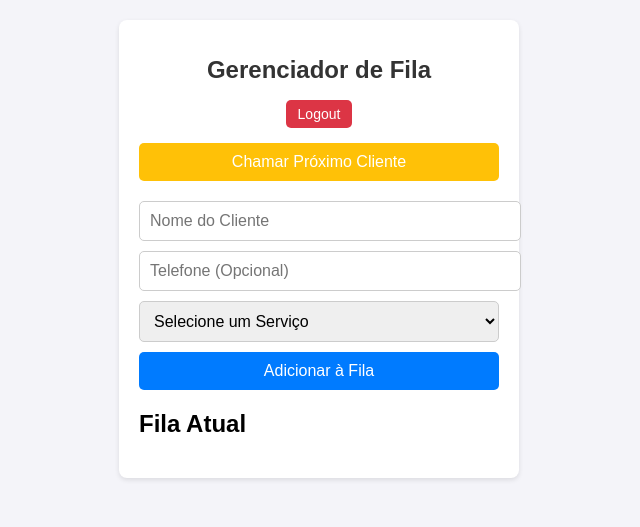
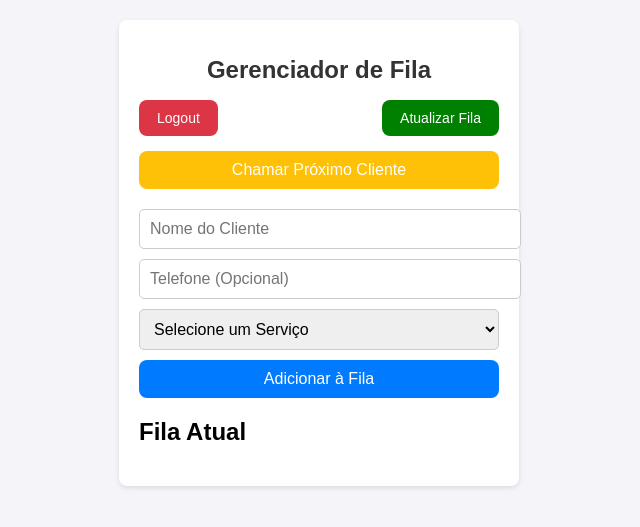
Before and after one commit to brennolvs/fila_barbearia, a Flask app: page / in a window 1280 px wide. Shown: the top 527 px of the page, without its empty margins (321-961 px from the left). Run offline with Flask 3, Linux system fonts and the light colour scheme; the visitor is signed in with stand-in values (Sample User, id 1).

Commit message:
implementando o botão e a função de atualizar a fila

```diff
--- a/app.py
+++ b/app.py
@@ -44,6 +44,10 @@ def chamar_cliente():
     # Passando cliente_atual para o template, mesmo que seja None
     return render_template('index.html', fila=fila, cliente_atual=cliente_atual, mensagem=mensagem, is_barber=True)
 
+@app.route('/atualizar_fila', methods=['POST'])
+def atualizar_fila():
+    # A rota apenas renderiza novamente a página, atualizando a fila
+    return redirect(url_for('index'))
 
 @app.route('/login', methods=['GET', 'POST'])
 def login():
--- a/templates/index.html
+++ b/templates/index.html
@@ -62,6 +62,7 @@
             color: white;
             border: none;
             cursor: pointer;
+            border-radius: 8px; /* Mais retangular */
         }
 
         /* Botão de Logout (vermelho e menor) */
@@ -69,17 +70,22 @@
             background-color: #dc3545;
             color: white;
             border: none;
-            padding: 6px 12px;
-            font-size: 14px;
-            border-radius: 5px;
-            width: auto;
-            align-self: center;
+            padding: 10px 18px; /* Ajustado */
+            font-size: 14px; /* Ajustado */
+            border-radius: 8px; /* Mais retangular */
+            width: 100%; /* Garante que ocupe a largura total */
             margin-bottom: 15px;
-            /* Espaçamento abaixo */
         }
 
         .logout-button:hover {
-            background-color: #c82333;
+            background-color: #dc3545;
+            color: white;
+            border: none;
+            padding: 10px 18px; /* Ajustado */
+            font-size: 14px; /* Ajustado */
+            border-radius: 8px; /* Mais retangular */
+            width: 100%; /* Garante que ocupe a largura total */
+            margin-bottom: 15px;
         }
 
         /* Botão de Chamar Próximo Cliente (amarelo) */
@@ -89,13 +95,42 @@
             border: none;
             padding: 10px;
             font-size: 16px;
-            border-radius: 5px;
+            border-radius: 8px; /* Mais retangular */
             width: 100%;
-            margin-bottom: 20px
+            margin-bottom: 20px;
+        }
+
+        .refresh-button {
+            background-color: green;
+            color: white;
+            border: none;
+            padding: 10px 18px; /* Ajustado */
+            font-size: 14px; /* Ajustado */
+            border-radius: 8px; /* Mais retangular */
+            width: 100%; /* Garante que ocupe a largura total */
+            margin-bottom: 15px;
+            white-space: nowrap; /* Evita quebra de linha */
+            text-align: center; /* Centraliza o texto */
         }
 
         .chamar-button:hover {
             background-color: #e0a800;
+        }
+
+        /* Container para os botões de Logout e Atualizar Fila */
+        .button-container {
+            display: flex;
+            justify-content: space-between;
+            gap: 10px;
+            /* Espaço entre os botões */
+            width: 100%;
+        }
+
+        /* Botões */
+        .logout-button,
+        .refresh-button {
+            width: 100%; /* Garante que ocupe a largura total */
+            max-width: 100%; /* Limita a largura máxima */
         }
 
         /* Lista de clientes */
@@ -126,7 +161,6 @@
             margin-bottom: 15px;
         }
 
-
         /* Link de login */
         .login-link {
             text-align: center;
@@ -136,7 +170,7 @@
         .login-link a {
             color: #007BFF;
             text-decoration: none;
-            margin-bottom: 20px
+            margin-bottom: 20px;
         }
 
         .login-link a:hover {
@@ -169,10 +203,20 @@
         <h1>Gerenciador de Fila</h1>
 
         {% if is_barber %}
-        <!-- Botão de logout para o barbeiro -->
+        <!-- Formulário para Logout e Atualizar Fila lado a lado -->
+        <div class="button-container">
+            <!-- Botão de Logout -->
             <form action="/logout" method="get">
                 <button type="submit" class="logout-button">Logout</button>
             </form>
+
+            <!-- Botão de Atualizar Fila -->
+            <form action="/atualizar_fila" method="post">
+                <button type="submit" class="refresh-button">Atualizar Fila</button>
+            </form>
+        </div>
+
+
         <!-- Botão de chamar próximo cliente -->
         <form action="/chamar" method="post">
             <button type="submit" class="chamar-button">Chamar Próximo Cliente</button>
@@ -204,7 +248,8 @@
 
         {% if cliente_atual %}
         <div class="cliente-atual">
-                Cliente da vez: {{ cliente_atual['nome'] }} - {{ cliente_atual['telefone'] }} ({{ cliente_atual['servico'] }})
+            Cliente da vez: {{ cliente_atual['nome'] }} - {{ cliente_atual['telefone'] }} ({{ cliente_atual['servico']
+            }})
         </div>
         {% endif %}
 
@@ -215,11 +260,6 @@
             </li>
             {% endfor %}
         </ul>
-
-
-        {% if mensagem %}
-        <p><strong>{{ mensagem }}</strong></p>
-        {% endif %}
     </div>
 </body>
 
```
Lines whose indentation alone changed are shown as unchanged.
